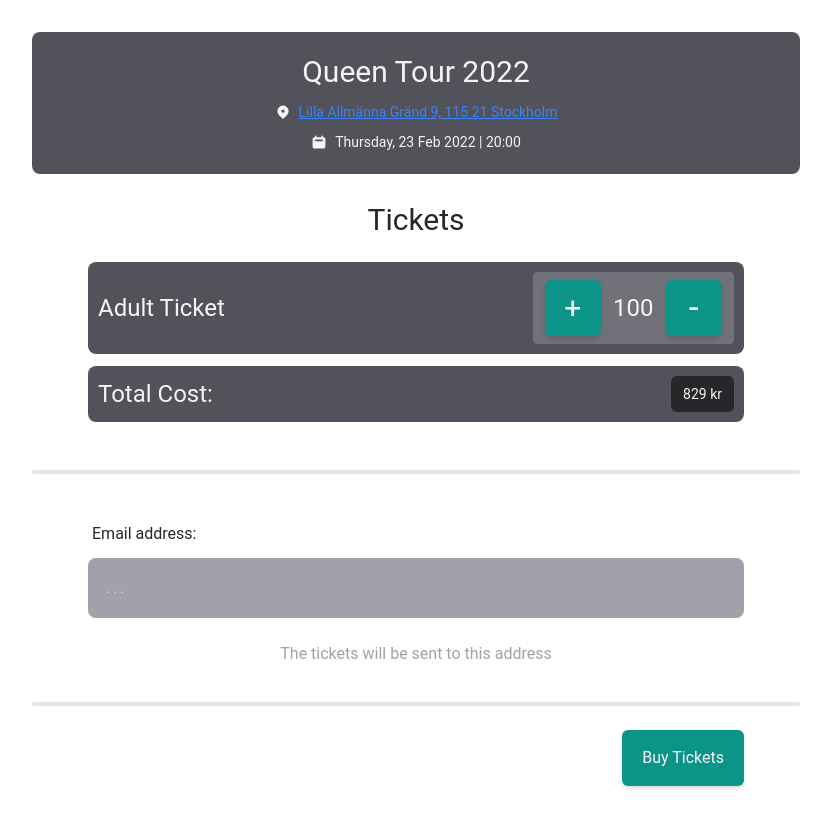
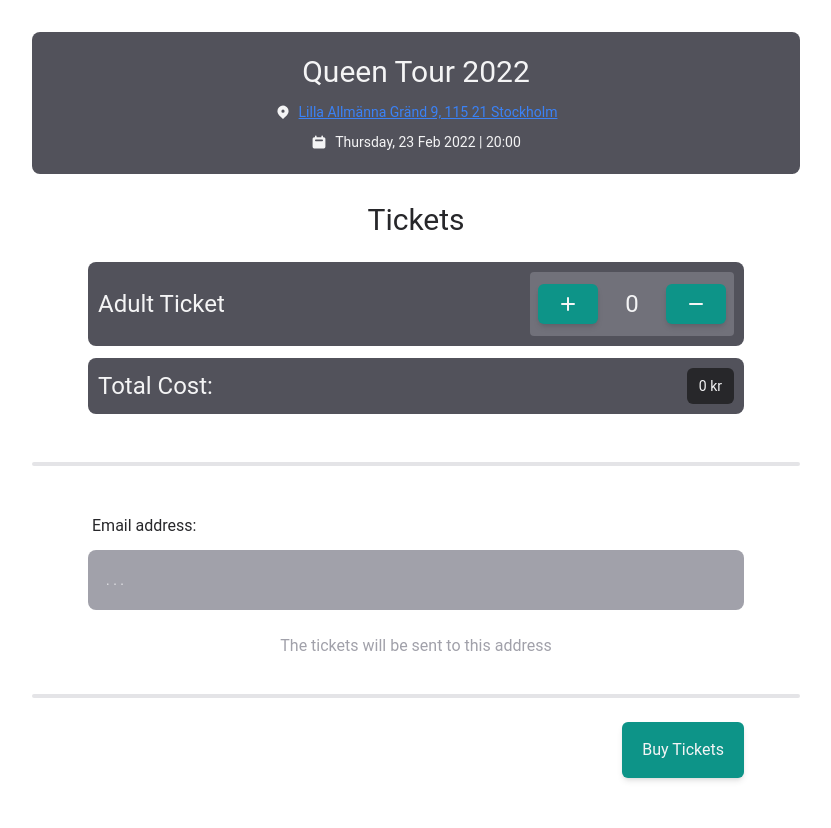
Before and after one commit to mebn/biljettsystem, a React (Create React App) app in the folder client/: page /event/1/book in a window 1280 px wide. Shown: the top 828 px of the page, without its empty margins (224-1055 px from the left). Built offline with nearby package versions, Linux system fonts and the light colour scheme.

Commit message:
Add functional buttons

```diff
--- a/client/src/pages/Event/Event.jsx
+++ b/client/src/pages/Event/Event.jsx
@@ -1,6 +1,5 @@
-import { useParams } from "react-router-dom";
+import { useParams, Link } from "react-router-dom";
 import EventInfo from "../../components/EventInfo/EventInfo";
-
 
 const eventInfo = {
     title: "Queen", longTitle: "Queen Tour 2022", location: "Gröna Lund",
@@ -28,7 +27,7 @@
                 <EventInfo address={eventInfo.address} date={eventInfo.date}/>
                 <div className="bg-zinc-600 rounded-lg p-2.5 text-sm">Lorem ipsum dolor, sit amet consectetur adipisicing elit. Omnis quidem voluptatem, molestiae vero repellendus sunt sequi aperiam fugiat odit, cupiditate distinctio amet deleniti. Numquam molestiae voluptatum nihil modi. Fuga, unde?Lorem ipsum dolor sit amet consectetur adipisicing elit. Eius veniam saepe officiis aliquid, magnam maxime enim pariatur ad recusandae dolorum quasi. Incidunt quam aut at quidem ratione nihil asperiores iste.</div>
                 <div className="fixed bottom-6 right-0 left-0 mx-6 md:static md:mx-0 md:self-end">
-                    <button className="bg-teal-600 rounded-md h-14 w-full bottom-0 md:w-auto hover:bg-teal-800">Tickets</button>
+                    <Link to="book"><button className="bg-teal-600 rounded-md h-14 w-full bottom-0 md:w-auto hover:bg-teal-800">Tickets</button></Link>
                 </div>
             </div>
         </div>
--- a/client/src/pages/EventTransaction/EventTransaction.jsx
+++ b/client/src/pages/EventTransaction/EventTransaction.jsx
@@ -1,6 +1,8 @@
 import { useParams } from "react-router-dom";
 import EventInfo from "../../components/EventInfo/EventInfo";
-import { CalendarIcon, LocationMarkerIcon } from '@heroicons/react/solid'
+import { CalendarIcon, LocationMarkerIcon, MinusIcon, PlusCircleIcon, PlusIcon } from '@heroicons/react/solid'
+import React, { useState, useEffect } from 'react';
+import { Link } from 'react-router-dom';
 
 const eventInfo = {
     title: "Queen", longTitle: "Queen Tour 2022", location: "Gröna Lund",
@@ -8,7 +10,17 @@
     imgUrl: "/public/assets/images/eventBanner.jpeg", date: "Thursday, 23 Feb 2022 | 20:00"
 }
 
+const TicketButton = props => {
+    return (
+      <button className="TicketButton-btn" onClick={props.onClick}>
+        {props.children}
+      </button>
+    );
+  }
+
 const EventTransaction = () => {
+    const [count, setCount] = useState(0);
+
     let params = useParams();
     return (
         <div className="min-h-screen pb-20 bg-zinc-800 text-zinc-100 md:max-w-3xl md:bg-white md:m-auto md:py-8">
@@ -39,10 +51,10 @@
                 <div className="bg-zinc-600 rounded-lg p-2.5 text-sm">
                     <div className="flex justify-between items-center">
                         <div className="text-2xl md:text-zinc-100 md:text-2xl ">Adult Ticket</div>
-                        <div className= "bg-zinc-500 px-3 py-2 rounded grid grid-cols-3 gap-1">
-                            <button className=" bg-teal-600 block px-2 py-2 rounded-md hover:bg-teal-800 text-center shadow-md md:text-3xl text-2xl">+</button>
-                            <div className="block px-2 py-3 rounded-md text-center md:text-2xl text-1x1">100</div>
-                            <button className="bg-teal-600 block px-2 py-2 rounded-md hover:bg-teal-800 text-center shadow-md md:text-4xl text-2xl">-</button>
+                        <div className= "bg-zinc-500 px-2 py-2 rounded grid grid-cols-3 gap-1 items-center">
+                            <button className="w-max rounded-md bg-teal-600  hover:bg-teal-800  shadow-md items-center" onClick={() => setCount(count + 1)}><PlusIcon className="h-5"/></button>
+                            <div className="text-center text-2xl py-2">{count}</div>
+                            <button className="w-max rounded-md bg-teal-600  hover:bg-teal-800  shadow-md items-center" onClick={() => setCount(count - 1)}><MinusIcon className="h-5"/></button>
                         </div>
                     </div>
                 </div>
@@ -50,7 +62,7 @@
                 <div className="bg-zinc-600 rounded-lg p-2.5 text-sm">
                     <div className="flex justify-between items-center">
                         <div className="text-2xl md:text-zinc-100 md:text-2xl ">Total Cost:</div>
-                        <div className="bg-zinc-800 block px-3 py-2 rounded-md">{eventInfo.price} kr</div>
+                        <div className="bg-zinc-800 block px-3 py-2 rounded-md">{eventInfo.price * count} kr</div>
                     </div>
                 </div>
             </div>
@@ -71,7 +83,7 @@
 
             <div className="flex flex-col mx-6 my-4 gap-3 md:mx-14">
                 <div className="fixed bottom-6 right-0 left-0 mx-6 md:static md:mx-0 md:self-end">
-                    <button className="bg-teal-600 rounded-md h-14 w-full bottom-0 md:w-auto hover:bg-teal-800 shadow-md hover:shadow-lg">Buy Tickets</button>
+                    <Link to="/purchase-complete"><button className="bg-teal-600 rounded-md h-14 w-full bottom-0 md:w-auto hover:bg-teal-800 shadow-md hover:shadow-lg">Buy Tickets</button></Link>
                 </div>
             </div>
 
--- a/client/src/pages/Home/Home.jsx
+++ b/client/src/pages/Home/Home.jsx
@@ -9,6 +9,7 @@
         <Link to="/examplePage"><button className="btn-1">example page</button></Link>
         <Link to="/apiTesting"><button className='btn-2'>API Testing</button></Link>
         <Link to="/event/1"><button className=''>Event page</button></Link>
+        <Link to="/event/1/book"><button className=''>Transaction page</button></Link>
       </div>
     </div>
   );
```
